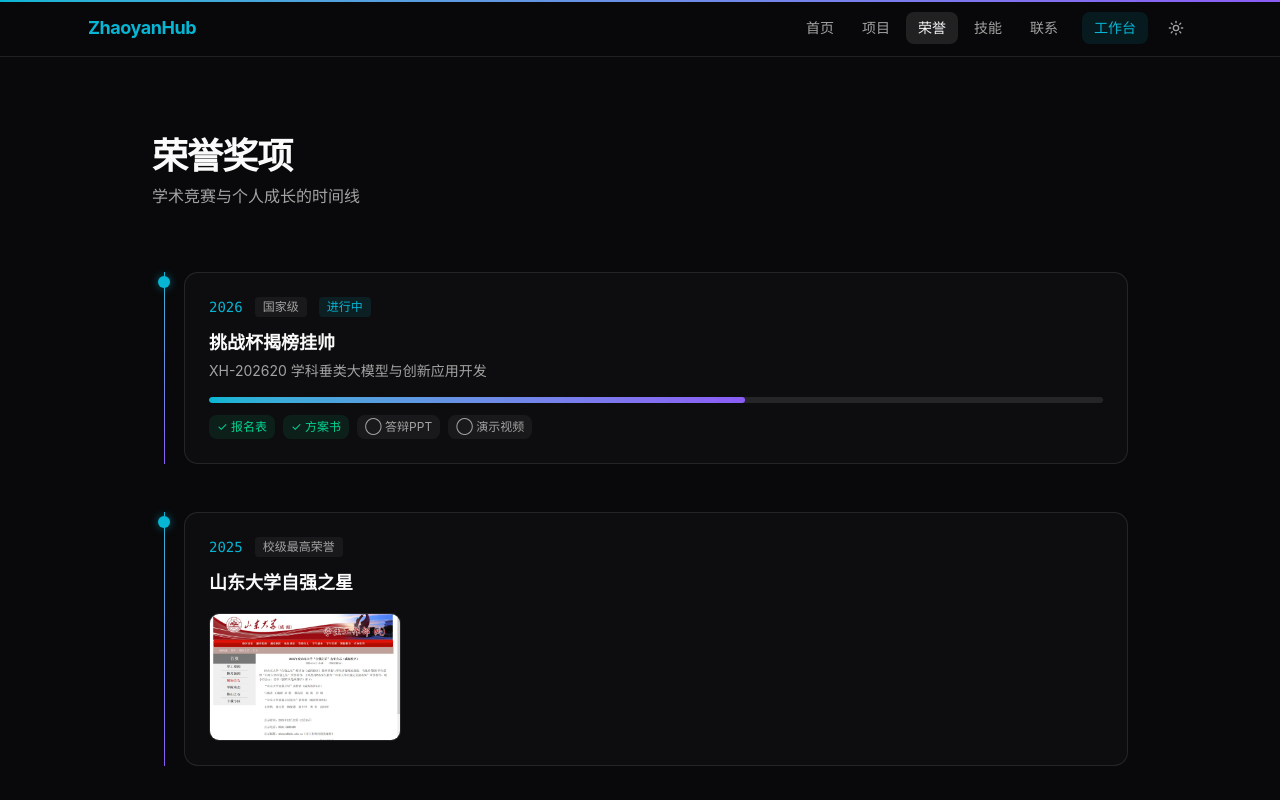
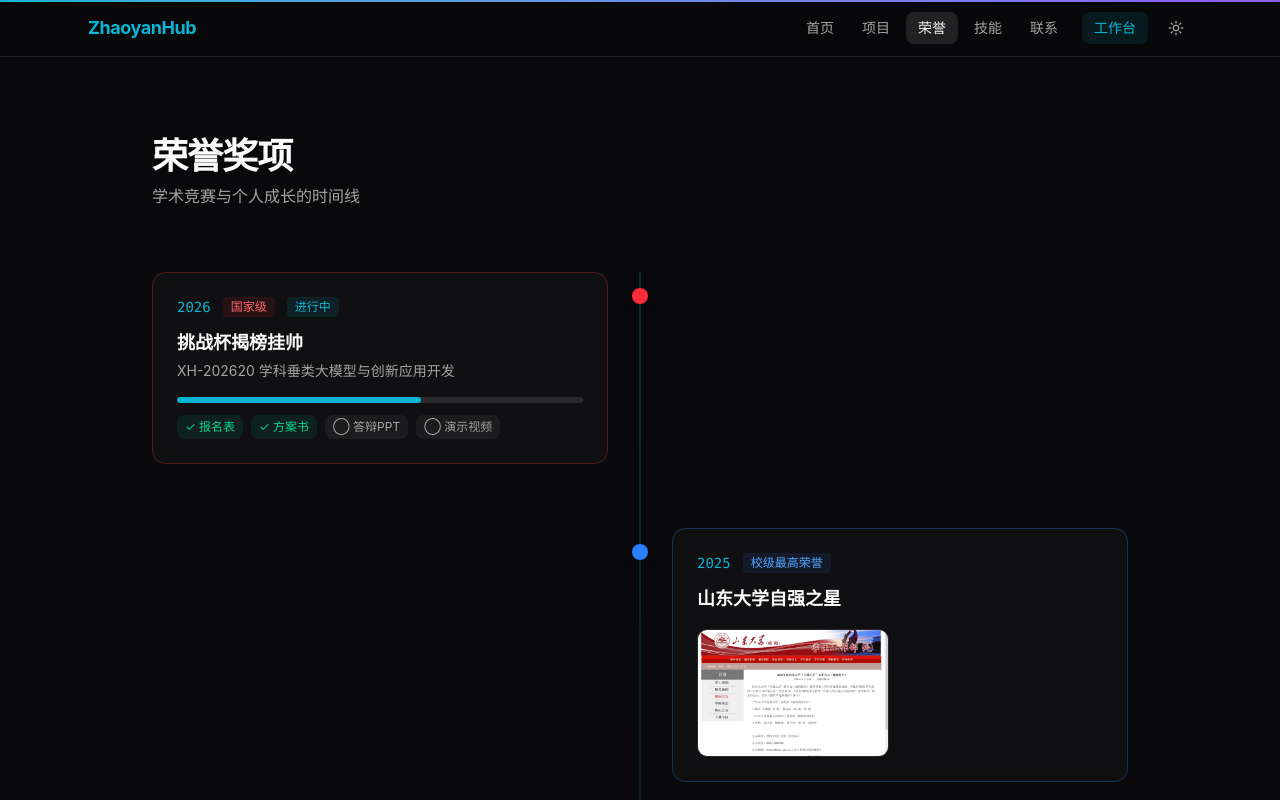
Before and after one commit to Kaya-yan/hub.outeye, a Next.js app: page /honors in a window 1280 px wide. Shown: the top 800 px of the page. Built offline with nearby package versions, Linux system fonts and the light colour scheme.

Commit message:
技能页优化

```diff
--- a/src/app/(public)/honors/page.tsx
+++ b/src/app/(public)/honors/page.tsx
@@ -93,6 +93,14 @@
   { year: "2022", title: "国防科技大学心理骨干聘书", level: "校级", image: "/assets/images/honors/nudt-psychology.jpg" },
 ];
 
+function getLevelColor(level: string) {
+  if (level.includes("国家级")) return { bg: "bg-red-500", text: "text-red-400", border: "border-red-500/30", hoverBorder: "hover:border-red-500/50", hoverShadow: "hover:shadow-[0_8px_30px_rgba(239,68,68,0.15)]", dot: "bg-red-500" };
+  if (level.includes("省级") || level.includes("学术")) return { bg: "bg-amber-500", text: "text-amber-400", border: "border-amber-500/30", hoverBorder: "hover:border-amber-500/50", hoverShadow: "hover:shadow-[0_8px_30px_rgba(245,158,11,0.15)]", dot: "bg-amber-500" };
+  if (level.includes("校级")) return { bg: "bg-blue-500", text: "text-blue-400", border: "border-blue-500/30", hoverBorder: "hover:border-blue-500/50", hoverShadow: "hover:shadow-[0_8px_30px_rgba(59,130,246,0.15)]", dot: "bg-blue-500" };
+  if (level.includes("院级")) return { bg: "bg-cyan-500", text: "text-cyan-400", border: "border-cyan-500/30", hoverBorder: "hover:border-cyan-500/50", hoverShadow: "hover:shadow-[0_8px_30px_rgba(6,182,212,0.15)]", dot: "bg-cyan-500" };
+  return { bg: "bg-brand-cyan", text: "text-brand-cyan", border: "border-brand-cyan/30", hoverBorder: "hover:border-brand-cyan/50", hoverShadow: "hover:shadow-[0_8px_30px_rgba(6,182,212,0.15)]", dot: "bg-brand-cyan" };
+}
+
 export default function HonorsPage() {
   const [lightbox, setLightbox] = useState<{ src: string; alt: string } | null>(null);
 
@@ -103,23 +111,49 @@
         学术竞赛与个人成长的时间线
       </p>
 
-      {/* Core Honors Timeline */}
-      <div className="mt-16 space-y-12">
-        {coreHonors.map((honor, i) => (
+      {/* Alternating Timeline */}
+      <div className="relative mt-16">
+        {/* Central timeline line — desktop only */}
+        <div className="absolute left-1/2 top-0 hidden h-full w-px -translate-x-1/2 bg-gradient-to-b from-brand-cyan/40 via-brand-cyan/20 to-transparent md:block" />
+
+        {/* Mobile left timeline line */}
+        <div className="absolute left-4 top-0 h-full w-px bg-gradient-to-b from-brand-cyan/40 via-brand-cyan/20 to-transparent md:hidden" />
+
+        <div className="space-y-12 md:space-y-16">
+          {coreHonors.map((honor, i) => {
+            const isLeft = i % 2 === 0;
+            const colors = getLevelColor(honor.level);
+
+            return (
               <motion.div
                 key={honor.title}
-            initial={{ opacity: 0, x: -20 }}
+                initial={{ opacity: 0, x: isLeft ? -30 : 30 }}
                 whileInView={{ opacity: 1, x: 0 }}
-            viewport={{ once: true }}
-            transition={{ duration: 0.4, delay: i * 0.1 }}
-            className="relative pl-8 before:absolute before:left-3 before:top-0 before:h-full before:w-px before:bg-gradient-to-b before:from-brand-cyan before:to-brand-violet"
+                viewport={{ once: true, margin: "-50px" }}
+                transition={{ duration: 0.5, delay: i * 0.08 }}
+                className={`relative flex items-start ${
+                  isLeft ? "md:flex-row" : "md:flex-row-reverse"
+                }`}
               >
-            <div className="absolute left-1.5 top-1 h-3 w-3 rounded-full bg-brand-cyan shadow-[0_0_8px_rgba(6,182,212,0.5)]" />
+                {/* Desktop: center node */}
+                <div className="absolute left-1/2 top-4 z-10 hidden -translate-x-1/2 md:block">
+                  <div className={`h-4 w-4 rounded-full ${colors.dot} shadow-lg animate-[pulse_2.5s_ease-in-out_infinite]`} />
+                </div>
 
-            <div className="rounded-xl surface-card p-6">
-              <div className="flex items-center gap-3">
+                {/* Mobile: left node */}
+                <div className="absolute left-2.5 top-4 z-10 md:hidden">
+                  <div className={`h-3.5 w-3.5 rounded-full ${colors.dot} shadow-lg animate-[pulse_2.5s_ease-in-out_infinite]`} />
+                </div>
+
+                {/* Card */}
+                <div className={`ml-10 w-full md:ml-0 md:w-[calc(50%-2rem)] ${isLeft ? "md:pr-0" : "md:pl-0"}`}>
+                  <div
+                    className={`group rounded-xl border bg-card/60 backdrop-blur-sm p-6 transition-all duration-300 hover:-translate-y-0.5 hover:shadow-lg ${colors.border} ${colors.hoverBorder} ${colors.hoverShadow}`}
+                  >
+                    {/* Header */}
+                    <div className="flex items-center gap-3 flex-wrap">
                       <span className="text-sm font-mono text-brand-cyan">{honor.year}</span>
-                <span className="rounded bg-black/5 dark:bg-white/5 px-2 py-0.5 text-xs text-muted-foreground">
+                      <span className={`rounded px-2 py-0.5 text-xs ${colors.text} ${colors.bg}/10`}>
                         {honor.level}
                       </span>
                       {honor.status === "进行中" && (
@@ -134,11 +168,12 @@
                       <p className="mt-1 text-sm text-muted-foreground">{honor.subtitle}</p>
                     )}
 
+                    {/* Progress bar for in-progress items */}
                     {honor.status === "进行中" && (
                       <div className="mt-4">
                         <div className="h-1.5 w-full overflow-hidden rounded-full bg-zinc-200 dark:bg-white/10">
                           <div
-                      className="h-full rounded-full bg-gradient-to-r from-brand-cyan to-brand-violet"
+                            className="h-full rounded-full bg-brand-cyan"
                             style={{ width: `${honor.progress}%` }}
                           />
                         </div>
@@ -159,6 +194,7 @@
                       </div>
                     )}
 
+                    {/* Images */}
                     {honor.images.length > 0 && (
                       <div className="mt-4 flex gap-2 overflow-x-auto">
                         {honor.images.map((src) => (
@@ -173,6 +209,7 @@
                       </div>
                     )}
 
+                    {/* Placeholder for missing images */}
                     {honor.images.length === 0 && honor.status !== "进行中" && (
                       <div className="mt-4 flex gap-2">
                         <div className="h-20 w-28 rounded-lg border border-dashed border-black/8 dark:border-white/10 bg-black/[0.02] dark:bg-white/[0.02] flex items-center justify-center text-xs text-muted-foreground/70">
@@ -181,8 +218,11 @@
                       </div>
                     )}
                   </div>
+                </div>
               </motion.div>
-        ))}
+            );
+          })}
+        </div>
       </div>
 
       {/* Honor Wall */}
```
Lines whose indentation alone changed are shown as unchanged.
